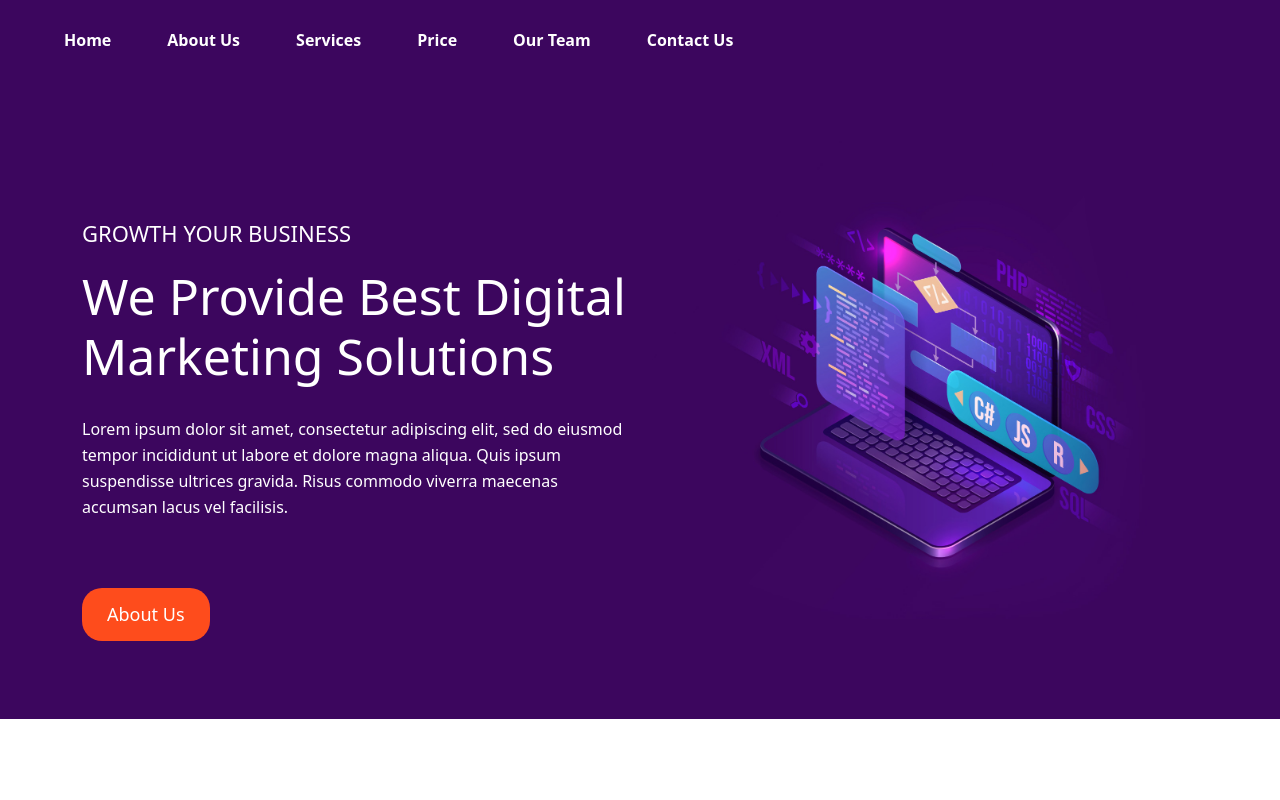
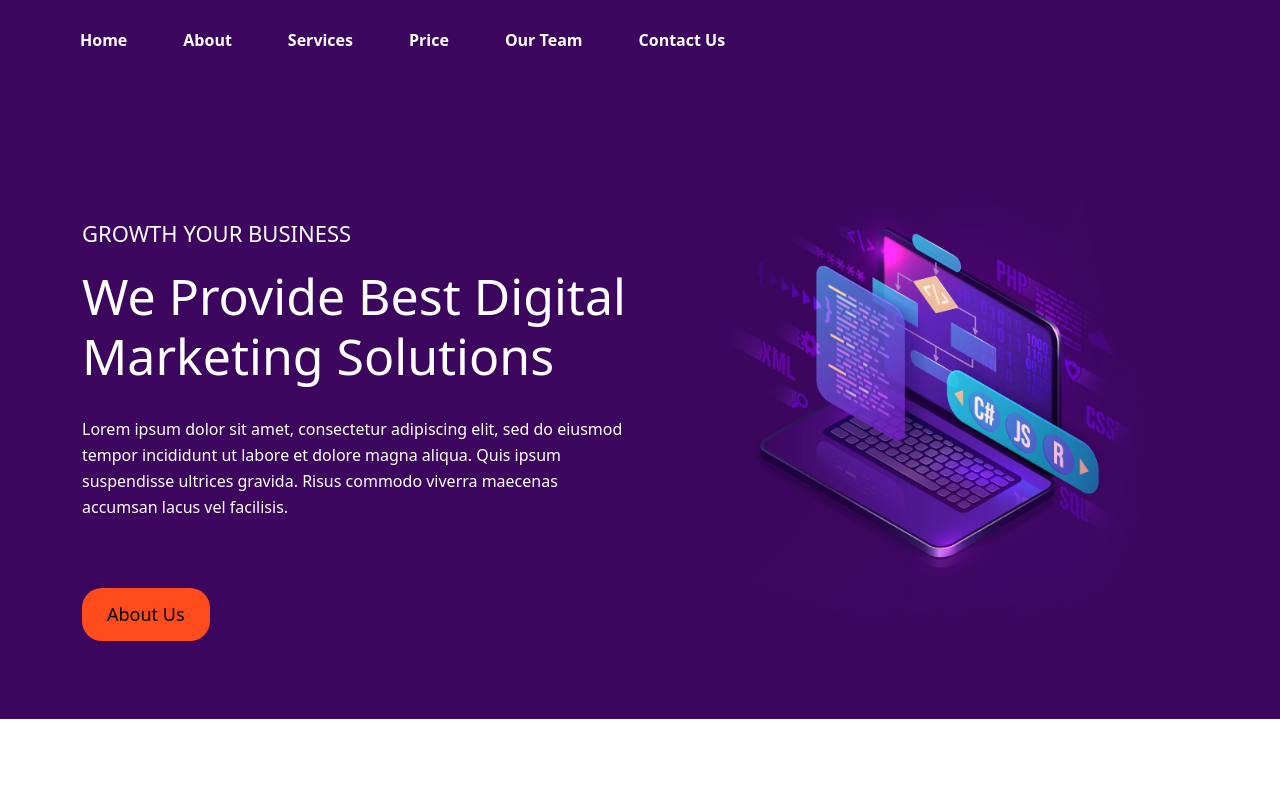
Before and after one commit to mariyamsaleem32/digital-markiting-agency-website, a React (Vite) app: page / in a window 1280 px wide. Shown: the top 800 px of the page. Built offline with nearby package versions, Linux system fonts and the light colour scheme.

Commit message:
change nav-bar

```diff
--- a/src/components/Navbar/index.jsx
+++ b/src/components/Navbar/index.jsx
@@ -5,8 +5,8 @@ import { Link } from "react-router";
 const Navbar = () => {
   return (
     <div>
-       <nav class="navbar navbar-expand-lg navbar-light nav-bg p-3">
-        <link className="navbar-brand" to="/"></link>
+      <nav className="navbar navbar-expand-lg navbar-light nav-bg p-3">
+  <Link className="navbar-brand" to="/"></Link>
   <button
     className="navbar-toggler"
     type="button"
@@ -19,13 +19,13 @@ const Navbar = () => {
     <span className="navbar-toggler-icon"></span>
   </button>
 
-        <div className="collapse navbar-collapse" id="navbarsupportedContent">
+  <div className="collapse navbar-collapse" id="navbarSupportedContent">
     <ul className="navbar-nav ml-auto">
       <li className="nav-item">
         <Link className="nav-link" to="/">Home</Link>
       </li>
       <li className="nav-item">
-                <Link className="nav-link" to="/Aboutus">About Us</Link>
+        <Link className="nav-link" to="/Aboutus">About</Link>
       </li>
       <li className="nav-item">
         <Link className="nav-link" to="/Services">Services</Link>
@@ -36,7 +36,6 @@ const Navbar = () => {
       <li className="nav-item">
         <Link className="nav-link" to="/team">Our Team</Link>
       </li>
-
       <li className="nav-item">
         <Link className="nav-link" to="/Contactus">Contact Us</Link>
       </li>
--- a/src/components/Slideshow/index.jsx
+++ b/src/components/Slideshow/index.jsx
@@ -14,7 +14,9 @@ function Slideshow({ subheadering1, heading, subheading }) {
               <h6>{slideshowText.subheadering1}</h6>
               <h3>{slideshowText.heading}</h3>
               <p>{slideshowText.subheading}</p>
-              <button className="btn about-btn mt-5 mb-5"><Link to={'/aboutus'} style={{color:'white', textDecoration:'none'}}>About Us</Link></button>
+              <button className="btn about-btn mt-5 mb-5">
+                <Link className="btn-link" to={'/aboutus'} style={{color:'black', textDecoration:'none'}}>About Us</Link>
+                </button>
             </div>
           </div>
           <div className="col-lg-6 col-md-6 col-12">
--- a/src/components/Slideshow/style.css
+++ b/src/components/Slideshow/style.css
@@ -39,7 +39,8 @@
 .home .home_img_right{
     margin: 80px 0px 80px 0px;
 }
-.about-btn:hover{
+.btn-link:hover{
     color: #000;
     background-color: #fff;
+    cursor: pointer;
 }
--- a/src/pages/Contactus/index.jsx
+++ b/src/pages/Contactus/index.jsx
@@ -32,7 +32,7 @@ const Contactus = () => {
     emailjs
       .sendForm(
         'service_r2woz0o', // Your Service ID
-        'template_evdou6n', // Your Template ID (this is the one you just mentioned)
+        'template_evdou6n', // Your Template ID
         e.target,           // The form element (e.target will contain form data)
         'mTqm4hTXowGZysipF' // Your User ID
       )
@@ -128,6 +128,7 @@ const Contactus = () => {
                   </div>
                   <div className="col-lg-12 col-md-6">
                     <div className="form-group">
+                      <br />
                       <input
                         type="text"
                         name="number"
@@ -140,6 +141,7 @@ const Contactus = () => {
                   </div>
                   <div className="col-lg-12 col-md-6">
                     <div className="form-group">
+                      <br />
                       <input
                         type="text"
                         name="subject"
@@ -152,6 +154,7 @@ const Contactus = () => {
                   </div>
                   <div className="col-lg-12 col-md-12">
                     <div className="form-group">
+                      <br />
                       <textarea
                         name="message"
                         cols="30"
@@ -164,6 +167,7 @@ const Contactus = () => {
                     </div>
                   </div>
                   <div className="col-lg-12 col-sm-12">
+                    <br />
                     <button type="submit" className="btn readmore">
                       Send Message
                     </button>
```
Lines whose indentation alone changed are shown as unchanged.
